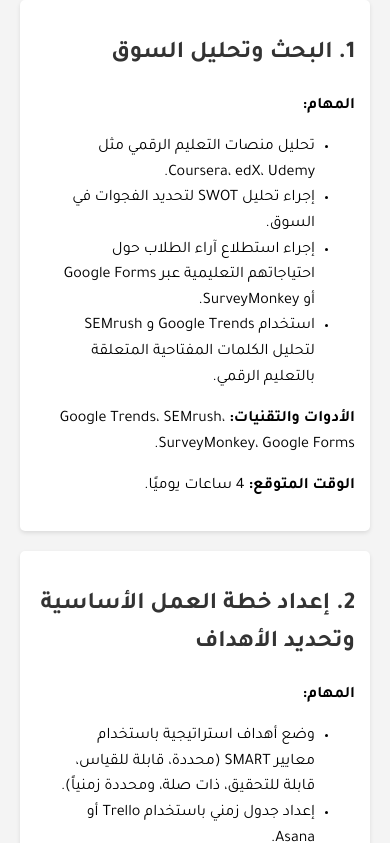
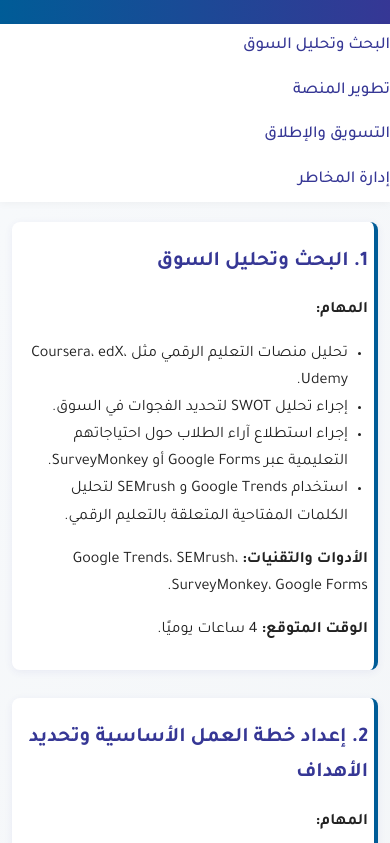
Before and after one commit to katbi-coder/Plan, a plain HTML site: page index.html in a window 390 px wide. Shown: the part 236-1079 px from the top of the page. Drawn offline with Linux system fonts and the light colour scheme.

Commit message:
Enhance professionalism of business plan page: modern design, navigation, and footer

```diff
--- a/index.html
+++ b/index.html
@@ -10,39 +10,111 @@
     <style>
         body {
             font-family: 'Tajawal', Arial, sans-serif;
-            line-height: 1.6;
+            line-height: 1.7;
             margin: 0;
             padding: 0;
-            background-color: #f4f4f4;
+            background: linear-gradient(120deg, #f8fafc 0%, #e9ecef 100%);
+            color: #222;
         }
         header {
-            background-color: #333;
+            background: linear-gradient(90deg, #005c97 0%, #363795 100%);
             color: #fff;
             text-align: center;
-            padding: 10px 0;
+            padding: 30px 0 20px 0;
+            box-shadow: 0 2px 8px rgba(0,0,0,0.07);
+        }
+        nav {
+            background: #fff;
+            box-shadow: 0 2px 8px rgba(0,0,0,0.04);
+            padding: 0 0 0 0;
+            margin-bottom: 20px;
+        }
+        nav ul {
+            list-style: none;
+            display: flex;
+            justify-content: center;
+            margin: 0;
+            padding: 0;
+        }
+        nav ul li {
+            margin: 0 18px;
+        }
+        nav ul li a {
+            text-decoration: none;
+            color: #363795;
+            font-weight: 500;
+            font-size: 1.05em;
+            transition: color 0.2s;
+        }
+        nav ul li a:hover {
+            color: #005c97;
         }
         main {
-            margin: 20px;
+            margin: 30px auto 30px auto;
+            max-width: 900px;
+            padding: 0 16px;
         }
-        h1, h2, h3 {
-            color: #333;
+        h1 {
+            font-size: 2.2em;
+            margin-bottom: 0.2em;
+            letter-spacing: 1px;
+        }
+        h2 {
+            color: #363795;
+            font-size: 1.3em;
+            margin-top: 0.5em;
+        }
+        h3 {
+            color: #005c97;
         }
         section {
-            margin-bottom: 20px;
+            margin-bottom: 28px;
             background-color: #fff;
-            padding: 15px;
-            border-radius: 5px;
-            box-shadow: 0 2px 4px rgba(0, 0, 0, 0.1);
+            padding: 22px 20px 18px 20px;
+            border-radius: 8px;
+            box-shadow: 0 2px 8px rgba(54,55,149,0.07);
+            border-right: 4px solid #005c97;
+            transition: box-shadow 0.2s;
+        }
+        section:hover {
+            box-shadow: 0 4px 16px rgba(54,55,149,0.13);
         }
         ul {
-            margin-left: 20px;
+            margin-left: 0;
+            padding-right: 20px;
         }
         .content-section {
-            margin-bottom: 15px;
+            margin-bottom: 10px;
         }
         .highlight {
-            color: #007bff;
+            color: #005c97;
             font-weight: bold;
+        }
+        footer {
+            background: #363795;
+            color: #fff;
+            text-align: center;
+            padding: 18px 0 10px 0;
+            font-size: 1em;
+            letter-spacing: 0.5px;
+            margin-top: 40px;
+            border-radius: 8px 8px 0 0;
+            box-shadow: 0 -2px 8px rgba(54,55,149,0.07);
+        }
+        @media (max-width: 600px) {
+            main {
+                margin: 10px;
+                padding: 0 2px;
+            }
+            section {
+                padding: 12px 6px 10px 6px;
+            }
+            nav ul {
+                flex-direction: column;
+            }
+            nav ul li {
+                margin: 8px 0;
+            }
         }
     </style>
 </head>
@@ -50,8 +122,16 @@
     <header>
         <h1>خطة العمل لمشروع منصة تعليمية قائمة على الذكاء الاصطناعي</h1>
     </header>
+    <nav>
+        <ul>
+            <li><a href="#section1">البحث وتحليل السوق</a></li>
+            <li><a href="#section5">تطوير المنصة</a></li>
+            <li><a href="#section7">التسويق والإطلاق</a></li>
+            <li><a href="#section10">إدارة المخاطر</a></li>
+        </ul>
+    </nav>
     <main>
-        <section>
+        <section id="section1">
             <h2>1. البحث وتحليل السوق</h2>
             <div class="content-section">
                 <p><strong>المهام:</strong></p>
@@ -109,7 +189,7 @@
             </div>
         </section>
 
-        <section>
+        <section id="section5">
             <h2>5. تطوير المنصة</h2>
             <div class="content-section">
                 <p><strong>المهام:</strong></p>
@@ -139,7 +219,7 @@
             </div>
         </section>
 
-        <section>
+        <section id="section7">
             <h2>7. التسويق والإطلاق الأولي</h2>
             <div class="content-section">
                 <p><strong>المهام:</strong></p>
@@ -182,7 +262,7 @@
             </div>
         </section>
 
-        <section>
+        <section id="section10">
             <h2>10. إدارة المخاطر والتخطيط للطوارئ</h2>
             <div class="content-section">
                 <p><strong>المهام:</strong></p>
@@ -210,5 +290,8 @@
         </section>
 
     </main>
+    <footer>
+        &copy; 2025 منصة تعليمية قائمة على الذكاء الاصطناعي. جميع الحقوق محفوظة.
+    </footer>
 </body>
 </html>
```
